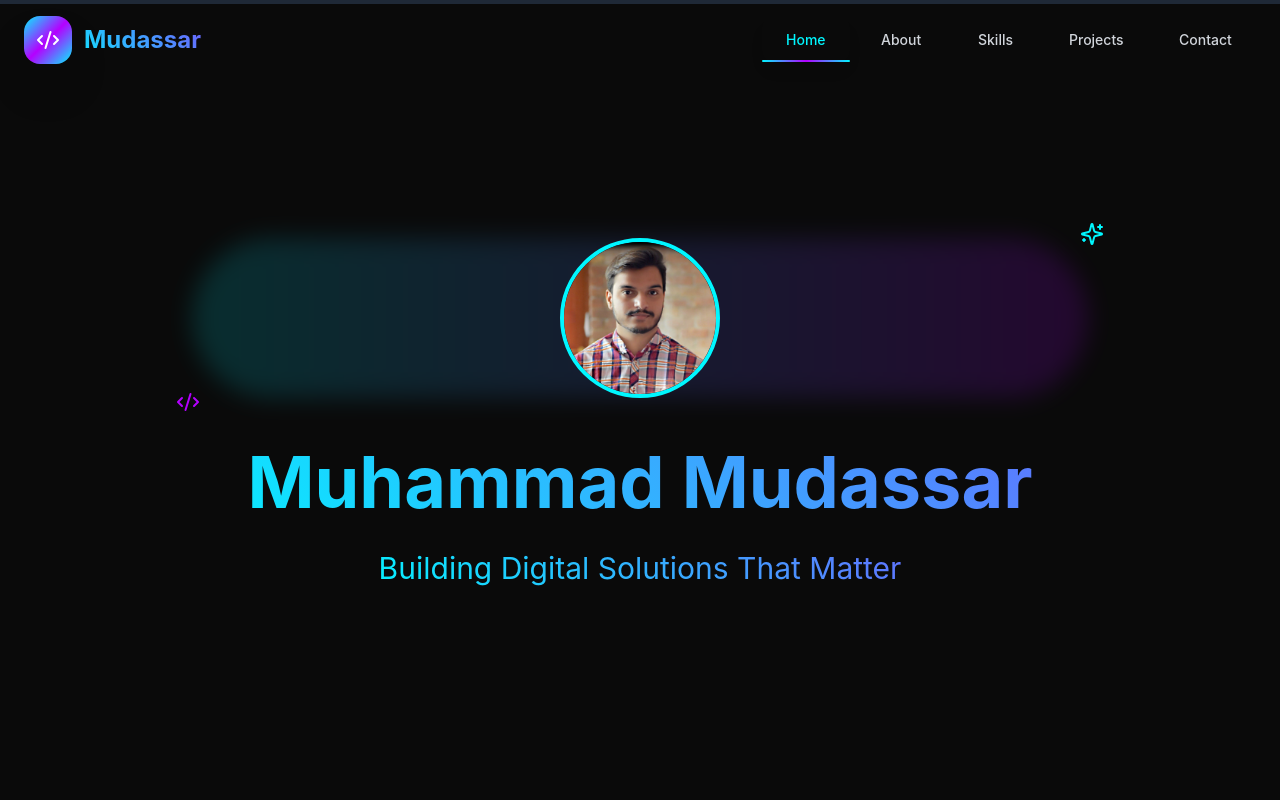
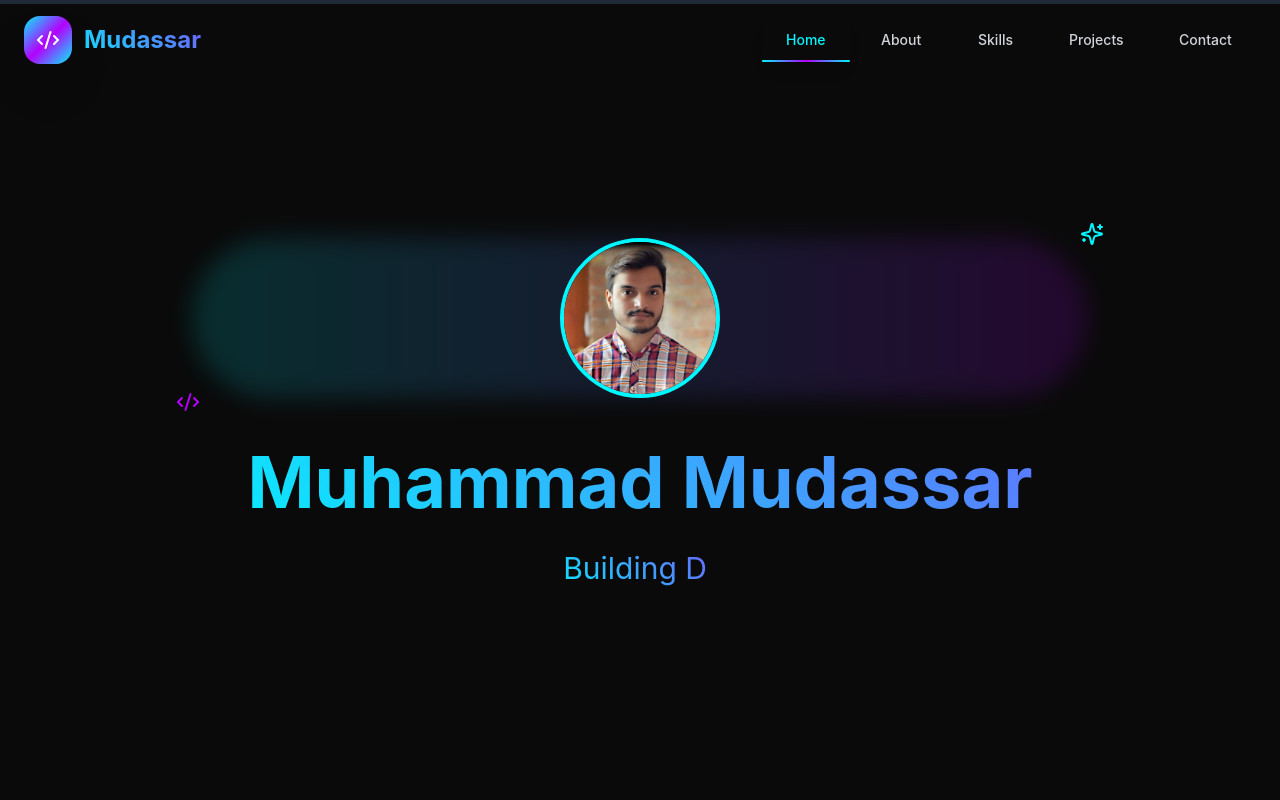
Before and after one commit to mudassar080/mudassar_portfolio, a React (Vite) app: page / in a window 1280 px wide. Shown: the top 800 px of the page. Built offline with nearby package versions, Linux system fonts and the light colour scheme.

Commit message:
Update package dependencies to include 'react-type-animation' and refactor TypeWriter component for improved performance and animation. Adjust typing speed and memoize sequences to optimize rendering.

```diff
--- a/package.json
+++ b/package.json
@@ -13,7 +13,8 @@
     "react": "^18.2.0",
     "react-dom": "^18.2.0",
     "react-intersection-observer": "^9.8.1",
-    "react-router-dom": "^6.28.0"
+    "react-router-dom": "^6.28.0",
+    "react-type-animation": "^3.2.0"
   },
   "devDependencies": {
     "@types/react": "^18.2.66",
--- a/src/components/TypeWriter.tsx
+++ b/src/components/TypeWriter.tsx
@@ -1,21 +1,36 @@
+import { TypeAnimation } from "react-type-animation";
+import { useMemo } from "react";
+
 interface TypeWriterProps {
   sequences: (string | number)[];
   className?: string;
+  speed?: number;
+  repeat?: number;
 }
 
 const TypeWriter = ({
   sequences,
-  className = ""
+  className = "",
+  speed = 75, // Increased from 50 for better performance
+  repeat = Infinity
 }: TypeWriterProps) => {
-  // Just show the first text sequence without any animation
-  const displayText = sequences.length > 0 && typeof sequences[0] === "string"
-    ? sequences[0]
-    : "";
+  // Memoize sequences to prevent unnecessary re-renders
+  const memoizedSequences = useMemo(() => sequences, [sequences]);
 
   return (
-    <span className={className}>
-      {displayText}
-    </span>
+    <TypeAnimation
+      sequence={memoizedSequences}
+      wrapper="span"
+      speed={{ type: "keyStrokeDelayInMs", value: speed }}
+      repeat={repeat}
+      className={className}
+      cursor={true}
+      style={{
+        display: 'inline-block',
+        minHeight: '1.2em',
+        willChange: 'auto' // Optimize for performance
+      }}
+    />
   );
 };
 
```
Also changed, not shown: 1 other file (tests, documents, lock files or other folders).
